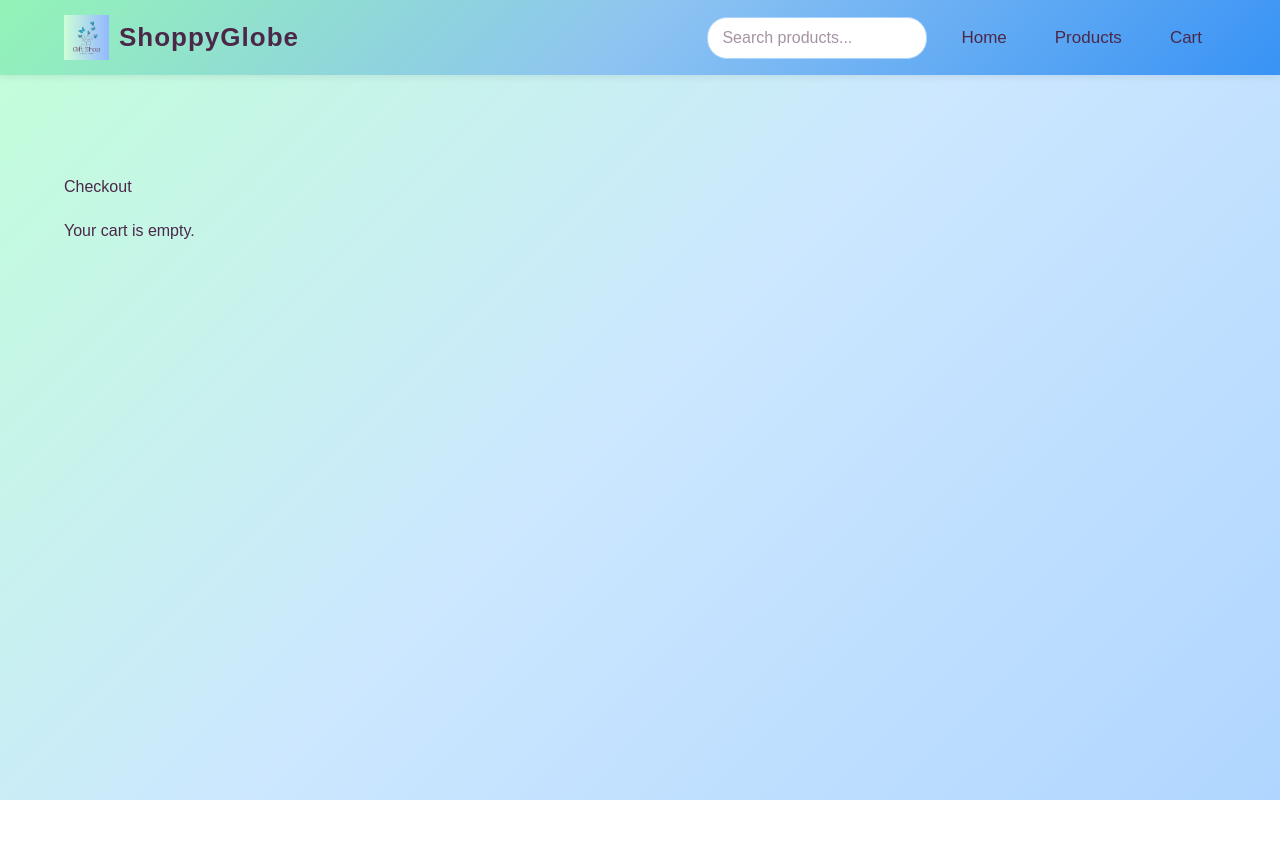
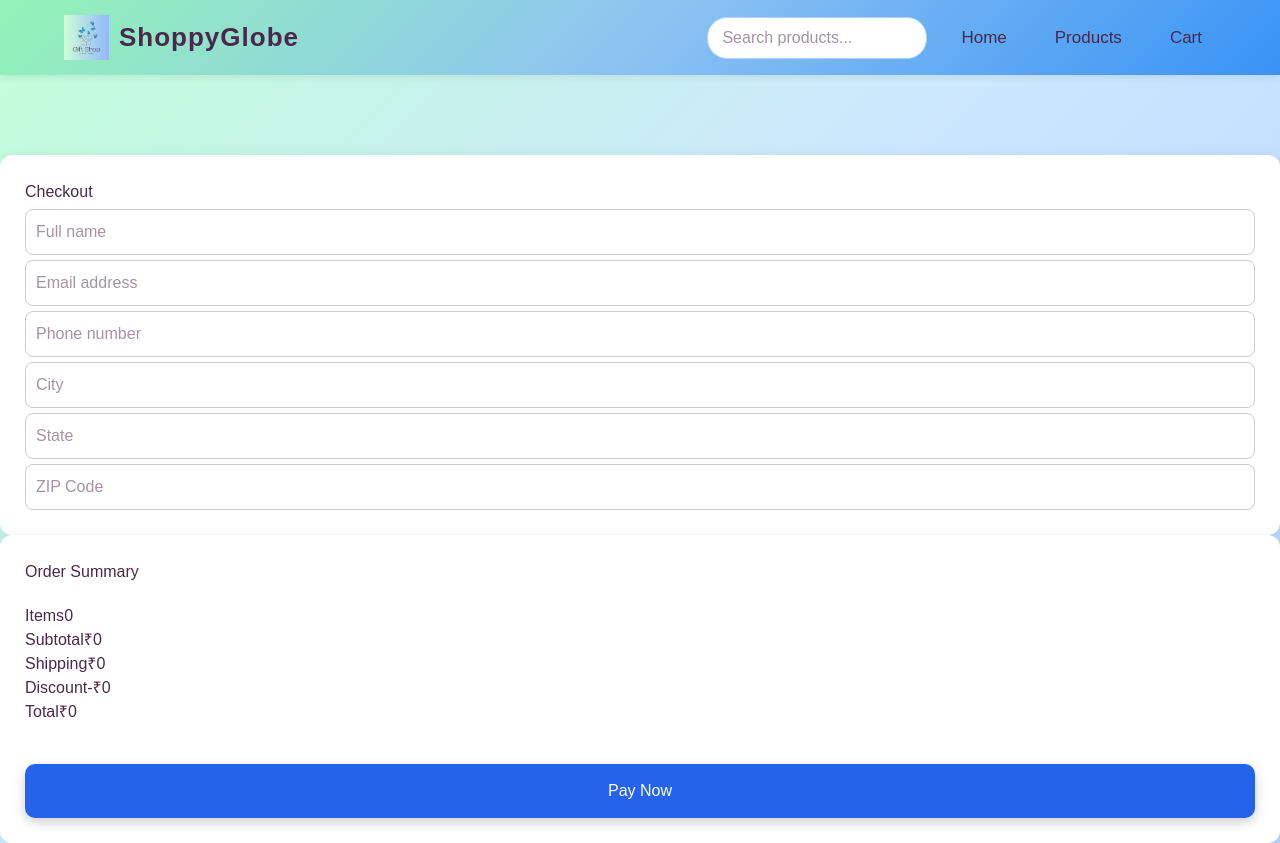
Before and after one commit to chaitali9497/ecommerce-cart, a React (Vite) app: page /checkout in a window 1280 px wide. Before the commit the page ends 800 px from the top, so only its background shows below. Built offline with nearby package versions, Linux system fonts and the light colour scheme.

Commit message:
add form in checkout Page

```diff
--- a/package.json
+++ b/package.json
@@ -17,7 +17,8 @@
     "react-dom": "^19.2.0",
     "react-icons": "^5.5.0",
     "react-redux": "^9.2.0",
-    "react-router-dom": "^7.10.1"
+    "react-router-dom": "^7.10.1",
+    "react-toastify": "^11.0.5"
   },
   "devDependencies": {
     "@eslint/js": "^9.39.1",
--- a/src/App.jsx
+++ b/src/App.jsx
@@ -2,10 +2,13 @@ import { Provider } from "react-redux";
 import { RouterProvider } from "react-router-dom";
 import store from "./redux/store";
 import AppRouter from "./router/AppRouter";
+import { ToastContainer } from "react-toastify";
+import "react-toastify/dist/ReactToastify.css";
 
 export default function App() {
   return (
     <Provider store={store}>
+      <ToastContainer position="top-right" autoClose={2000} />
       <RouterProvider router={AppRouter} />
     </Provider>
   );
--- a/src/api/axios.js
+++ b/src/api/axios.js
@@ -1,7 +1,7 @@
 import axios from "axios";
 
 const api = axios.create({
-  baseURL: "https://dummyjson.com",
+  baseURL: "https://dummyjson.com/",
 
 });
 
--- a/src/pages/CheckOut.jsx
+++ b/src/pages/CheckOut.jsx
@@ -1,43 +1,115 @@
 import { useSelector, useDispatch } from "react-redux";
 import { clearCart } from "../redux/CartSlice";
-import {useNavigate} from "react-router-dom";
+import { useNavigate } from "react-router-dom";
+import { useState } from "react";
+import { toast } from "react-toastify";
 import "../styles/Checkout.css";
 
 function Checkout() {
   const dispatch = useDispatch();
-  const cart = useSelector((state) => state.cart.cart);
   const navigate = useNavigate();
 
-  const total = cart.reduce(
-    (sum, item) => sum + item.price * item.quantity,
-    0
-  );
+  const cart = useSelector((state) => state.cart.cart);
 
-   const handleCheckout = () => {
-    dispatch(clearCart());
-    navigate("/thank-you");
+  const subtotal = cart.reduce((s, i) => s + i.price * i.quantity, 0);
+  const totalItems = cart.reduce((s, i) => s + i.quantity, 0);
+  const shipping = totalItems > 0 ? 50 : 0;
+  const discount = totalItems >= 3 ? 20 : 0;
+  const finalTotal = subtotal + shipping - discount;
+
+  const [form, setForm] = useState({
+    name: "",
+    email: "",
+    phone: "",
+    city: "",
+    state: "",
+    zip: "",
+  });
+
+  const validate = () => {
+    if (form.name.trim().length < 3) {
+      toast.error("Enter a valid full name");
+      return false;
+    }
+
+    if (!/^[^\s@]+@[^\s@]+\.[^\s@]+$/.test(form.email)) {
+      toast.error("Enter a valid email address");
+      return false;
+    }
+
+    if (!/^[0-9]{10}$/.test(form.phone)) {
+      toast.error("Phone number must be 10 digits");
+      return false;
+    }
+
+    if (!form.city.trim()) {
+      toast.error("City is required");
+      return false;
+    }
+
+    if (!form.state.trim()) {
+      toast.error("State is required");
+      return false;
+    }
+
+    if (!/^[0-9]{6}$/.test(form.zip)) {
+      toast.error("ZIP code must be 6 digits");
+      return false;
+    }
+
+    return true;
+  };
+
+  const handleCheckout = () => {
+    if (!validate()) return;
+
+    toast.success("Order placed successfully!");
+
+    setTimeout(() => {
+      dispatch(clearCart());
+      navigate("/thank-you");
+    }, 700);
+  };
+
+  const handleChange = (e) => {
+    setForm({ ...form, [e.target.name]: e.target.value });
   };
 
   return (
-    <div className="container">
-      <h1 style={{ margin: "20px 0" }}>Checkout</h1>
+    <div className="checkout-page">
 
-      {cart.length === 0 ? (
-        <p>Your cart is empty.</p>
-      ) : (
-        <>
-          <h3>Total Amount: ₹{total}</h3>
-          <p>This is a dummy checkout form. You can style it as needed.</p>
 
-          <button
-            className="btn"
-            style={{ marginTop: "20px" }}
-            onClick={handleCheckout}
-          >
-            Place Order
-          </button>
-        </>
-      )}
+      <div className="checkout-left">
+        <h1>Checkout</h1>
+
+        <div className="checkout-form">
+          <input name="name" type="text" placeholder="Full name" onChange={handleChange} />
+          <input name="email" type="email" placeholder="Email address" onChange={handleChange} />
+          <input name="phone" type="text" placeholder="Phone number" onChange={handleChange} />
+
+          <div className="row">
+            <input name="city" type="text" placeholder="City" onChange={handleChange} />
+            <input name="state" type="text" placeholder="State" onChange={handleChange} />
+            <input name="zip" type="text" placeholder="ZIP Code" onChange={handleChange} />
+          </div>
+        </div>
+      </div>
+
+
+      <div className="checkout-right">
+        <h3>Order Summary</h3>
+
+        <p><span>Items</span><span>{totalItems}</span></p>
+        <p><span>Subtotal</span><span>₹{subtotal}</span></p>
+        <p><span>Shipping</span><span>₹{shipping}</span></p>
+        <p><span>Discount</span><span>-₹{discount}</span></p>
+
+        <h2><span>Total</span><span>₹{finalTotal}</span></h2>
+
+        <button className="btn pay-btn" onClick={handleCheckout}>
+          Pay Now
+        </button>
+      </div>
     </div>
   );
 }
--- a/src/styles/Checkout.css
+++ b/src/styles/Checkout.css
@@ -1,7 +1,123 @@
-.checkout-box {
+.checkout-wrapper {
+  display: flex;
+  justify-content: space-between;
+  gap: 40px;
+  padding: 40px;
+  max-width: 1200px;
+  margin: auto;
+}
+
+.checkout-left,
+.checkout-right {
+  background: #fff;
+  padding: 25px;
+  border-radius: 12px;
+  box-shadow: 0 2px 15px rgba(0,0,0,0.08);
+}
+
+.checkout-left {
+  flex: 2;
+}
+
+.checkout-right {
+  flex: 1;
+}
+
+h2, h3 {
+  margin-bottom: 20px;
+}
+
+.shipping-type {
+  display: flex;
+  gap: 10px;
+  margin-bottom: 20px;
+}
+
+.shipping-type button {
+  padding: 10px 20px;
+  border-radius: 8px;
+  border: 1px solid #ccc;
+  background: #f3f3f3;
+  cursor: pointer;
+}
+
+.shipping-type .active {
+  border-color: #3b82f6;
+  background: #e7f0ff;
+  color: #2563eb;
+}
+
+.checkout-form label {
+  display: block;
+  margin-bottom: 15px;
+  font-weight: 500;
+}
+
+.checkout-form input,
+.checkout-form select {
+  width: 100%;
+  padding: 10px;
+  margin-top: 5px;
+  border-radius: 8px;
+  border: 1px solid #ccc;
+}
+
+.city-row {
+  display: flex;
+  gap: 10px;
+}
+
+.terms {
+  margin-top: 15px;
+  display: flex;
+  gap: 8px;
+  font-size: 14px;
+}
+
+.cart-item {
+  display: flex;
+  gap: 10px;
+  margin-bottom: 15px;
+}
+
+.cart-item img {
+  width: 60px;
+  height: 60px;
+  border-radius: 8px;
+  object-fit: cover;
+}
+
+.summary {
   margin-top: 20px;
-  background: white;
-  padding: 20px;
-  border-radius: 8px;
-  text-align: right;
+  border-top: 1px solid #ddd;
+  padding-top: 15px;
 }
+
+.summary p,
+.summary h3 {
+  display: flex;
+  justify-content: space-between;
+  margin: 8px 0;
+}
+
+.pay-btn {
+  background: #2563eb;
+  color: white;
+  border: none;
+  width: 100%;
+  padding: 15px;
+  border-radius: 10px;
+  margin-top: 20px;
+  cursor: pointer;
+  font-size: 16px;
+}
+
+.pay-btn:hover {
+  background: #1e4fd1;
+}
+
+.secure-text {
+  margin-top: 15px;
+  font-size: 14px;
+  color: #555;
+}
```
Also changed, not shown: 1 other file (tests, documents, lock files or other folders).
